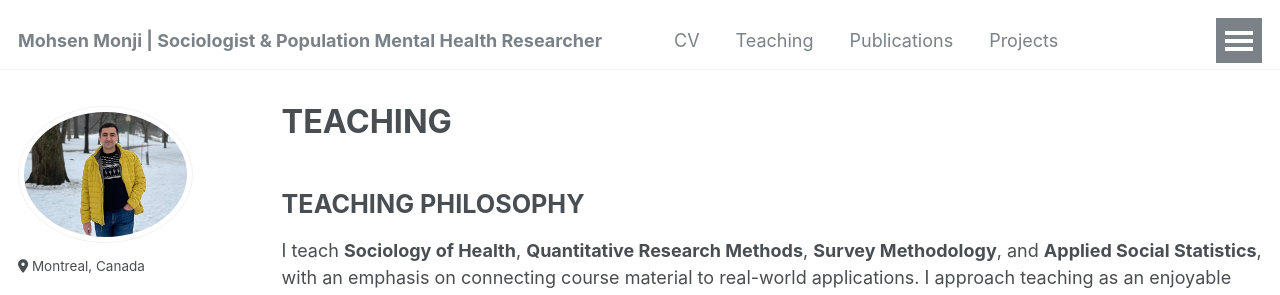
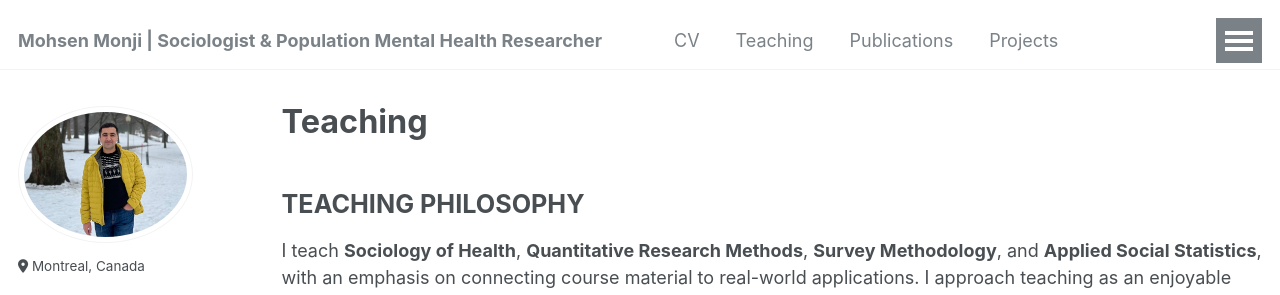
Before and after one commit to Mohsnmonji/mohsnmonji.github.io, a Jekyll site: the page built from _pages/teaching.html, in a window 1280 px wide and 900 px high. Shown: the top 295 px of the window. Built offline with Jekyll 4.4.1, drawn with Linux system fonts in a browser that asks for light colours.

```diff
--- a/_pages/teaching.html
+++ b/_pages/teaching.html
@@ -1,6 +1,6 @@
 ---
 layout: archive
-title: "TEACHING"
+title: "Teaching"
 permalink: /teaching/
 author_profile: true
 ---
```
